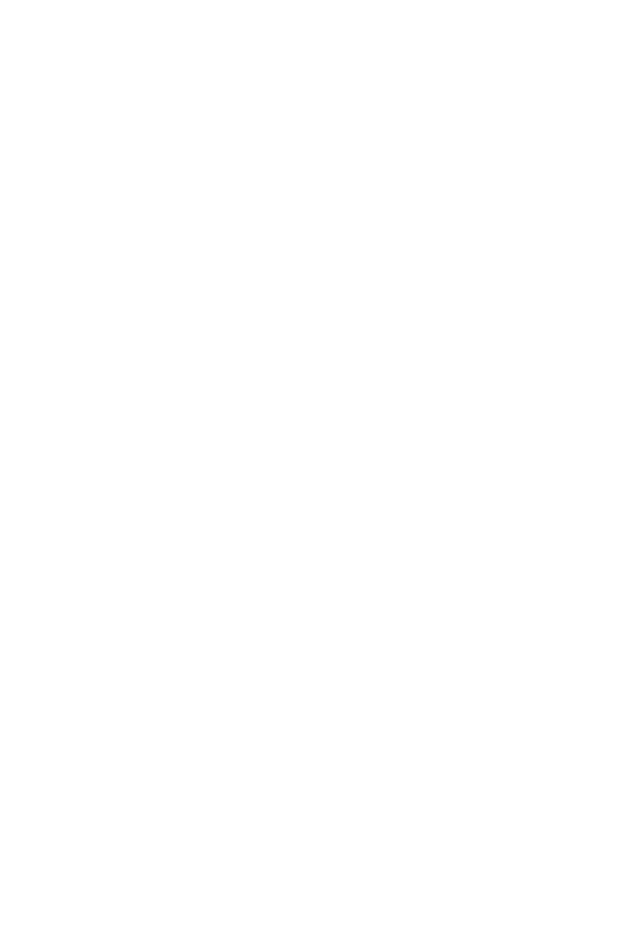
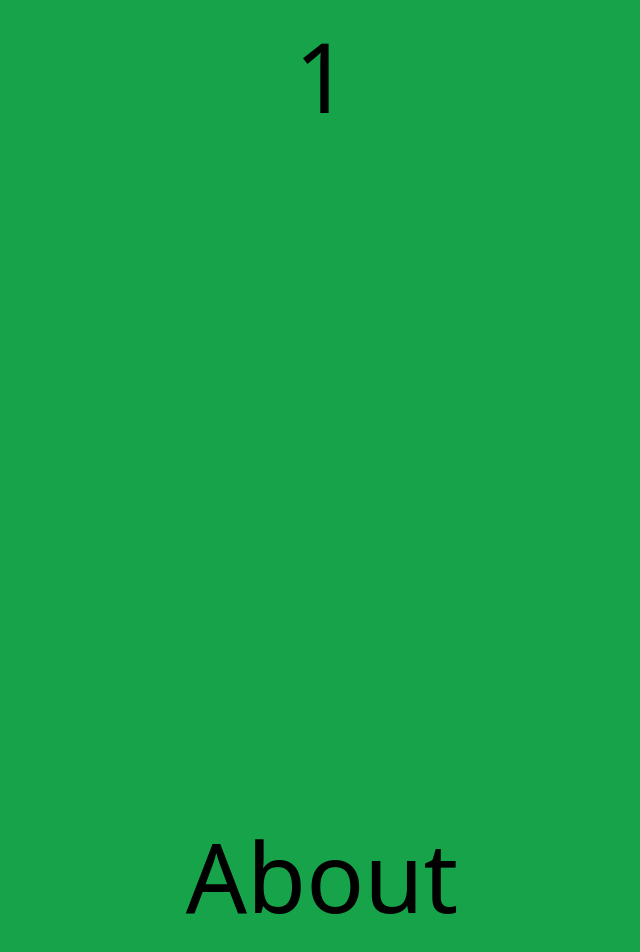
Before and after one commit to KuHell/KuHell.github.io, a Next.js app: page /about in a window 1280 px wide. Shown: the part 324-1276 px from the top of the page, without its empty margins (318-958 px from the left). Before the commit the page ends 800 px from the top, so only its background shows below. Built offline with nearby package versions, Linux system fonts and the light colour scheme.

Commit message:
add; about, index

```diff
--- a/pages/_document.tsx
+++ b/pages/_document.tsx
@@ -1,4 +1,5 @@
-import { Html, Head, Main, NextScript } from 'next/document'
+import { Html, Head, Main, NextScript } from "next/document";
+import { useEffect, useState } from "react";
 
 export default function Document() {
   return (
@@ -9,5 +10,5 @@ export default function Document() {
         <NextScript />
       </body>
     </Html>
-  )
+  );
 }
--- a/pages/about/index.tsx
+++ b/pages/about/index.tsx
@@ -1,7 +1,90 @@
-import React from "react";
+import Link from "next/link";
+import React, { useEffect, useState } from "react";
 
 const index = () => {
-  return <div>index</div>;
+  const [ScrollActive, setScrollActive] = useState<number>(0);
+  function handleScroll() {
+    if (window.pageYOffset > 500) {
+      setScrollActive(1);
+    }
+    if (window.pageYOffset > 1000) {
+      setScrollActive(2);
+    }
+    if (window.pageYOffset > 2000) {
+      setScrollActive(3);
+    }
+  }
+
+  useEffect(() => {
+    function scrollListener() {
+      window.addEventListener("scroll", handleScroll);
+    } //  window 에서 스크롤을 감시 시작
+    scrollListener(); // window 에서 스크롤을 감시
+    return () => {
+      window.removeEventListener("scroll", handleScroll);
+    }; //  window 에서 스크롤을 감시를 종료
+  });
+
+  return (
+    <main
+      className={`snap-y snap-mandatory h-screen w-screen ${
+        ScrollActive === 1 ? "bg-teal-100" : "bg-teal-500"
+      } duration-700`}
+    >
+      <div
+        className={`snap-start flex items-center justify-center text-8xl snap-y snap-mandatory h-screen w-screen ${
+          ScrollActive === 1
+            ? "bg-red-600"
+            : ScrollActive === 2
+            ? "bg-yellow-500"
+            : ScrollActive === 3
+            ? "bg-green-600"
+            : "bg-red-600"
+        } duration-700`}
+      >
+        1
+      </div>
+      <div
+        className={`snap-start flex items-center justify-center text-8xl snap-y snap-mandatory h-screen w-screen ${
+          ScrollActive === 1
+            ? "bg-red-600"
+            : ScrollActive === 2
+            ? "bg-yellow-500"
+            : ScrollActive === 3
+            ? "bg-green-600"
+            : "bg-red-600"
+        } duration-700`}
+      >
+        <Link href="/about">About</Link>
+      </div>
+      <div
+        className={`snap-start flex items-center justify-center text-8xl snap-y snap-mandatory h-screen w-screen ${
+          ScrollActive === 1
+            ? "bg-red-600"
+            : ScrollActive === 2
+            ? "bg-yellow-500"
+            : ScrollActive === 3
+            ? "bg-green-600"
+            : "bg-red-600"
+        } duration-700`}
+      >
+        <Link href="/blog">Blog</Link>
+      </div>
+      <div
+        className={`snap-start flex items-center justify-center text-8xl snap-y snap-mandatory h-screen w-screen ${
+          ScrollActive === 1
+            ? "bg-red-600"
+            : ScrollActive === 2
+            ? "bg-yellow-500"
+            : ScrollActive === 3
+            ? "bg-green-600"
+            : "bg-red-600"
+        } duration-700`}
+      >
+        <Link href="/contact">Contact</Link>
+      </div>
+    </main>
+  );
 };
 
 export default index;
--- /dev/null
+++ b/pages/components/Layout.tsx
@@ -0,0 +1,7 @@
+import React from "react";
+
+const Layout = () => {
+  return <div>Layout</div>;
+};
+
+export default Layout;
--- a/pages/index.tsx
+++ b/pages/index.tsx
@@ -3,6 +3,7 @@ import Image from "next/image";
 import { Inter } from "@next/font/google";
 import styles from "../styles/Home.module.css";
 import Link from "next/link";
+import { useState } from "react";
 
 const inter = Inter({ subsets: ["latin"] });
 
```
Also changed, not shown: styles/Home.module.css (added), styles/globals.css (line endings or trailing spaces).
